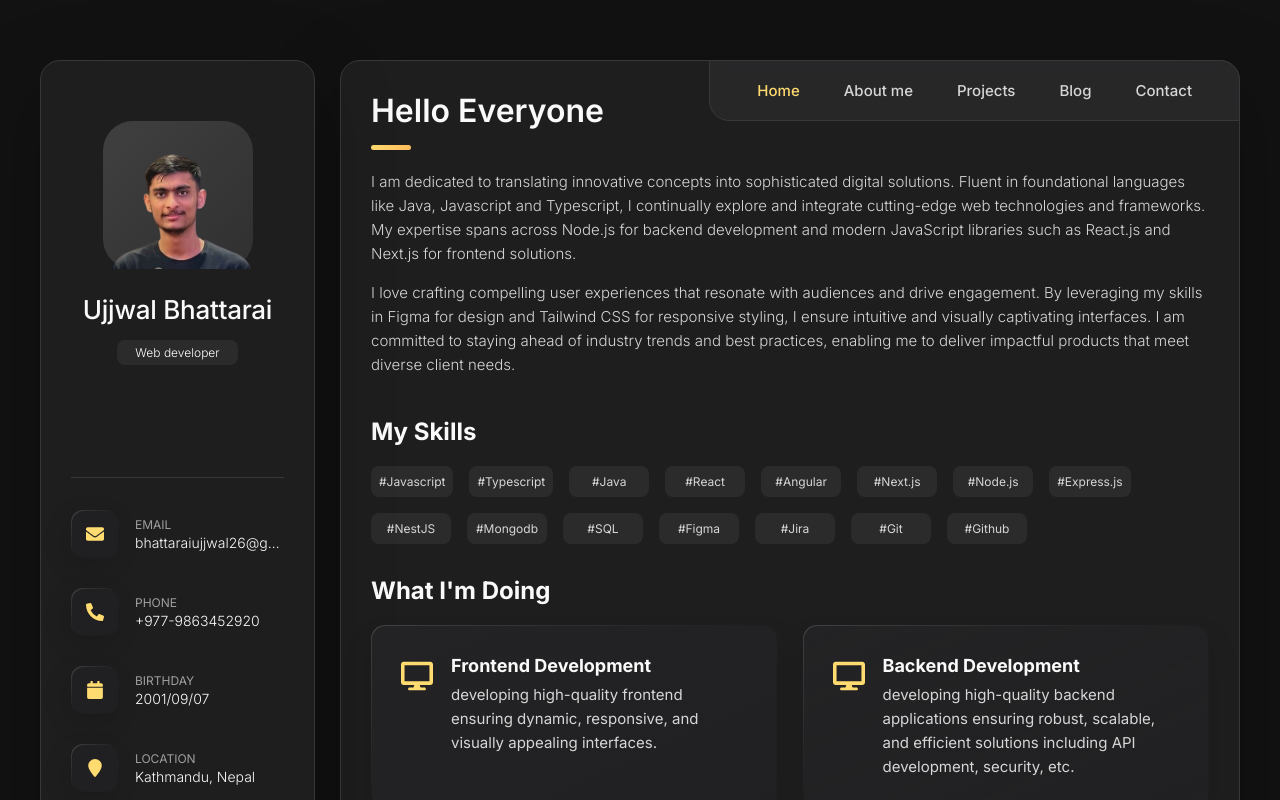
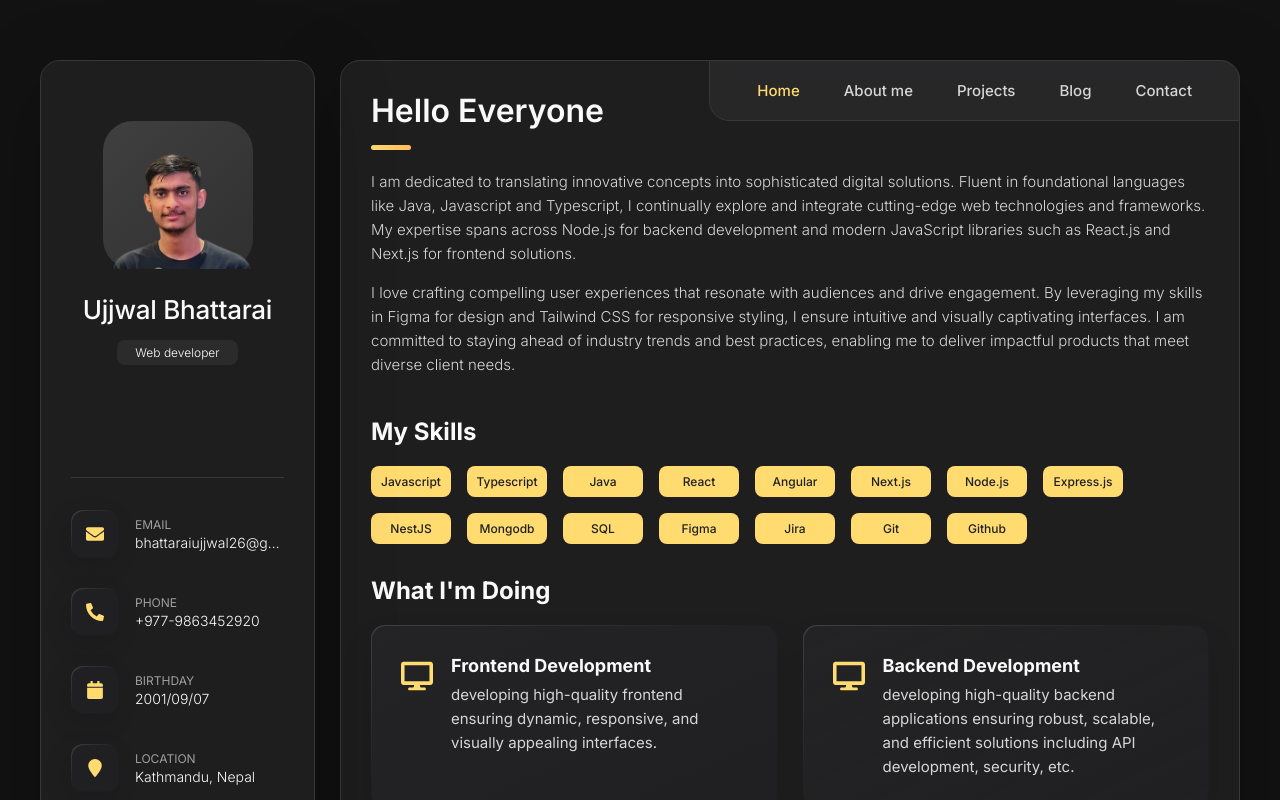
Before and after one commit to ujjwal-bh/portfolio, a Next.js app: page / in a window 1280 px wide. Shown: the top 800 px of the page. Built offline with nearby package versions, Linux system fonts and the light colour scheme.

Commit message:
minor changes

```diff
--- a/app/globals.css
+++ b/app/globals.css
@@ -672,31 +672,24 @@ main {
   font-size: var(--fs-7);
   font-weight: var(--fw-300);
 }
-
-.skill-progress-bg {
-  background: var(--jet);
-  width: 100%;
-  height: 8px;
-  border-radius: 10px;
-}
-
-.skill-progress-fill {
-  background: var(--text-gradient-yellow);
-  height: 100%;
-  border-radius: inherit;
+.skill .tags-item{
+  background-color: var(--orange-yellow-crayola);
+  color: var(--eerie-black-1);
+  font-weight: 500;
 }
 
 /* project */
 
-.project-category {
+.projects-category {
   display: flex;
   flex-wrap: wrap;
   gap: 1rem;
   overflow-x: auto;
   margin: 1rem;
   align-items: center;
-}
-.project-category .category-item {
+  color: var(--light-gray-70);
+}
+.projects-category .category-item {
   padding: 0.5rem;
   width: fit-content;
   min-width: 3rem;
@@ -704,7 +697,7 @@ main {
   text-align: center;
   cursor: pointer;
 }
-.project-category .category-item.active-category {
+.projects-category .category-item.active-category {
   background-color: rgba(128, 128, 128, 0.739);
 }
 .filter-list {
--- a/app/page.tsx
+++ b/app/page.tsx
@@ -19,8 +19,8 @@ export default function Home() {
         <ul className="tags-list">
           {data.skills.map((item, index) => {
             return (
-              <li className="tags-item" key={index}>
-                #{item}
+              <li className="tags-item skill-item" key={index}>
+                  {item}
               </li>
             );
           })}
--- a/app/projects/[id]/page.tsx
+++ b/app/projects/[id]/page.tsx
@@ -9,7 +9,7 @@ import { FaChevronLeft } from "react-icons/fa";
 export default function SingleProject() {
   const { id } = useParams();
   const router = useRouter();
-  let item = data.projects.filter((item) => item.id == Number(id));
+  let item = data.projects.result.filter((item) => item.id == Number(id));
   return (
     <article className="project">
       <SectionTitle>Projects</SectionTitle>
--- a/app/projects/page.tsx
+++ b/app/projects/page.tsx
@@ -17,14 +17,14 @@ export default function Projects() {
 
   useEffect(()=> {
     setProjects(filterBasedOnCategory())
-  },[activeActegory])
+  },[activeActegory, filterBasedOnCategory])
 
   return (
     <article className="project">
       <SectionTitle>Projects</SectionTitle>
 
       <section className="projects">
-        <div className="project-category">
+        <div className="projects-category">
           {
             data.projects.category.map((item)=> (
               <div key={item} onClick={()=> setActiveCategory(item)} className={item === activeActegory ? "category-item active-category" : "category-item"}>{item}</div>
```
